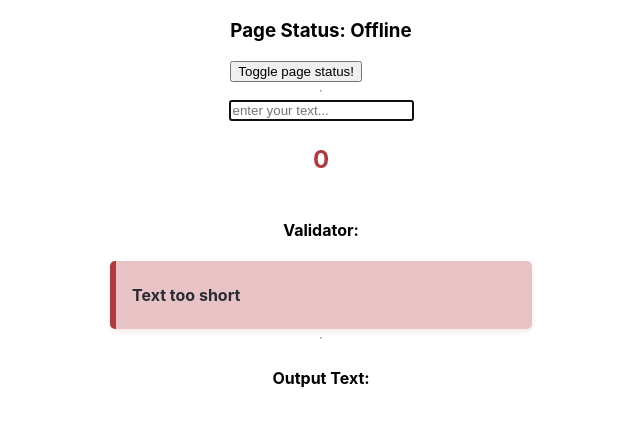
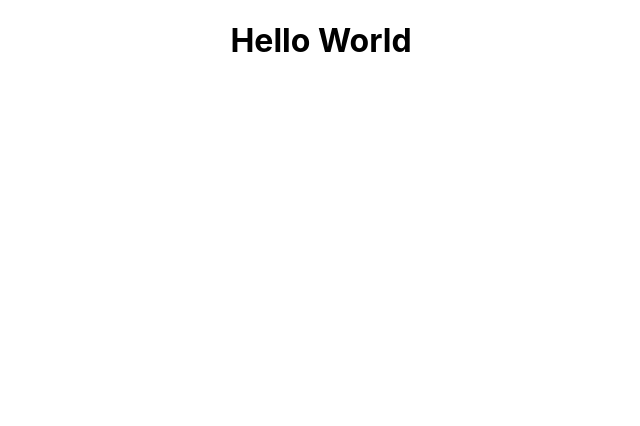
Before and after one commit to Nivsha08/react_practice, a React (Create React App) app: page / in a window 1280 px wide. Shown: the top 426 px of the page, without its empty margins (319-959 px from the left). Built offline with nearby package versions, Linux system fonts and the light colour scheme.

Commit message:
prepare for Burder Builder Project

```diff
--- a/src/components/UserForm/UserOutput.css
+++ /dev/null
@@ -1,5 +0,0 @@
-span.username {
-    font-size: 1.2rem;
-    font-weight: bold;
-    color: darkcyan;
-}
--- a/src/components/ValidationExercise/CharComponent.js
+++ /dev/null
@@ -1,12 +0,0 @@
-import React from 'react';
-import "./validators.scss";
-
-const charComponent = ( props ) => {
-    return (
-        <div className="char-component" onClick={props.click}>
-            {props.letter}
-        </div>
-    );
-};
-
-export default charComponent;
--- a/src/components/ValidationExercise/StatusBar.js
+++ /dev/null
@@ -1,15 +0,0 @@
-import React from 'react';
-import { PageState } from "../../containers/App";
-
-const statusBar = ( props ) => {
-    return (
-        <div>
-            <PageState.Consumer>
-                { v => <h3>Page Status: {v}</h3> }
-            </PageState.Consumer>
-            <button onClick={props.click}>Toggle page status!</button>
-        </div>
-    );
-};
-
-export default statusBar;
--- a/src/components/ValidationExercise/ValidationComponent.js
+++ /dev/null
@@ -1,13 +0,0 @@
-import React from 'react';
-import './validators.scss';
-
-const validationComponent = ( props ) => {
-    const validation = props.length <= 5 ? "Text too short" : "Text long enough";
-    return (
-        <div className={props.length <= 5 ? "error-message" : "success-message"}>
-            <p><strong>{validation}</strong></p>
-        </div>
-    );
-};
-
-export default validationComponent;
--- a/src/components/ValidationExercise/validators.scss
+++ /dev/null
@@ -1,47 +0,0 @@
-$valid-color: #23af54;
-$error-color: #af3b41;
-
-%message-box {
-  padding: .5rem 1rem;
-  border-radius: 5px;
-  width: 30%;
-  text-align: left;
-  display: flex;
-  flex-direction: column;
-  color: #282c34;
-  transition: all .2s ease-out;
-}
-
-.error { color: $error-color; font-weight: bold; font-size: 1.5rem; }
-.valid { color: $valid-color; font-weight: bold; font-size: 1.5rem; }
-
-.error-message {
-  @extend %message-box;
-  background-color: rgba($error-color, .3);
-  border-left: 6px solid $error-color;
-  box-shadow: 0 3px 5px rgba($error-color, .1);
-}
-
-.success-message {
-  @extend %message-box;
-  background-color: rgba($valid-color, .3);
-  border-left: 6px solid $valid-color;
-  box-shadow: 0 3px 5px rgba($valid-color, .1);
-}
-
-.char-component {
-  flex-direction: column;
-  align-items: center;
-  justify-content: center;
-  height: 30px;
-  width: 30px;
-  display: flex;
-  margin: 1px;
-  border: 1px solid #ccc;
-  background-color: #eee;
-  color: #232323;
-  border-radius: 4px;
-  cursor: pointer;
-  transition: all .2s ease-out
-}
-.char-component:hover { background-color: #bbb; color: #fff; }
--- a/src/containers/App.js
+++ b/src/containers/App.js
@@ -1,74 +1,12 @@
 import React, { Component } from 'react';
 import './App.scss';
-import "../components/ValidationExercise/validators.scss";
-import ValidationComponent from '../components/ValidationExercise/ValidationComponent';
-import CharComponent from '../components/ValidationExercise/CharComponent';
-import StatusBar from '../components/ValidationExercise/StatusBar';
-
-export const PageState = React.createContext();
 
 class App extends Component {
 
-  state = {
-    message: "",
-    length: 0,
-    pageStatus: "Offline"
-  };
-
-  inputElement = React.createRef();
-  classes = [];
-
-  changeHandler = (event) => {
-    this.setState({
-       message: event.target.value,
-       length: event.target.value.length,
-    });
-  };
-
-  deleteCharHandler = (i) => {
-    let newMessage = this.state.message.slice().split('');
-    newMessage.splice(i, 1);
-    this.setState({
-        message: newMessage.join(''),
-        length: this.state.length - 1
-    })
-  };
-
-  pageStatusChangeHandler = () => {
-      this.setState((prevState) => {
-          return {
-              pageStatus: (prevState.pageStatus === "Offline") ? "Online!" : "Offline"
-          }
-      })
-  }
-
-  componentDidMount() {
-      this.inputElement.current.focus();    //  focus on the user input field on mount
-  }
-
   render() {
-    const textArray = this.state.message.slice().split('');
-    this.classes = this.state.length > 5 ? ["valid"] : ["error"];
     return (
       <div className="App">
-          <PageState.Provider value={this.state.pageStatus}>
-              <StatusBar click={this.pageStatusChangeHandler}/>
-          </PageState.Provider>
-          <hr/>
-          <input type="text" ref={this.inputElement} placeholder="enter your text..." onChange={this.changeHandler}/>
-          <p className={this.classes.join(' ')}>{this.state.length}</p>
-          <h4>Validator:</h4>
-          <ValidationComponent length={this.state.length} />
-          <hr/>
-          <h4>Output Text:</h4>
-          <div className="char-list-wrapper">
-              {textArray.map((l, index) => {
-                  return (
-                      <CharComponent letter={l} key={index}
-                                     click={() => this.deleteCharHandler(index)} />
-                  );
-              })}
-          </div>
+          <h1>Hello World</h1>
       </div>
     );
   }
--- a/src/containers/App.scss
+++ b/src/containers/App.scss
@@ -3,8 +3,3 @@
   flex-direction: column;
   align-items: center;
 }
-
-.char-list-wrapper {
-  display: flex;
-  flex-direction: row;
-}
```
Also changed, not shown: src/components/Person/Person.css (deleted, +0 -16 lines), src/components/Person/Person.js (deleted, +0 -15 lines), src/components/UserForm/UserInput.js (deleted, +0 -37 lines), src/components/UserForm/UserOutput.js (deleted, +0 -12 lines).
